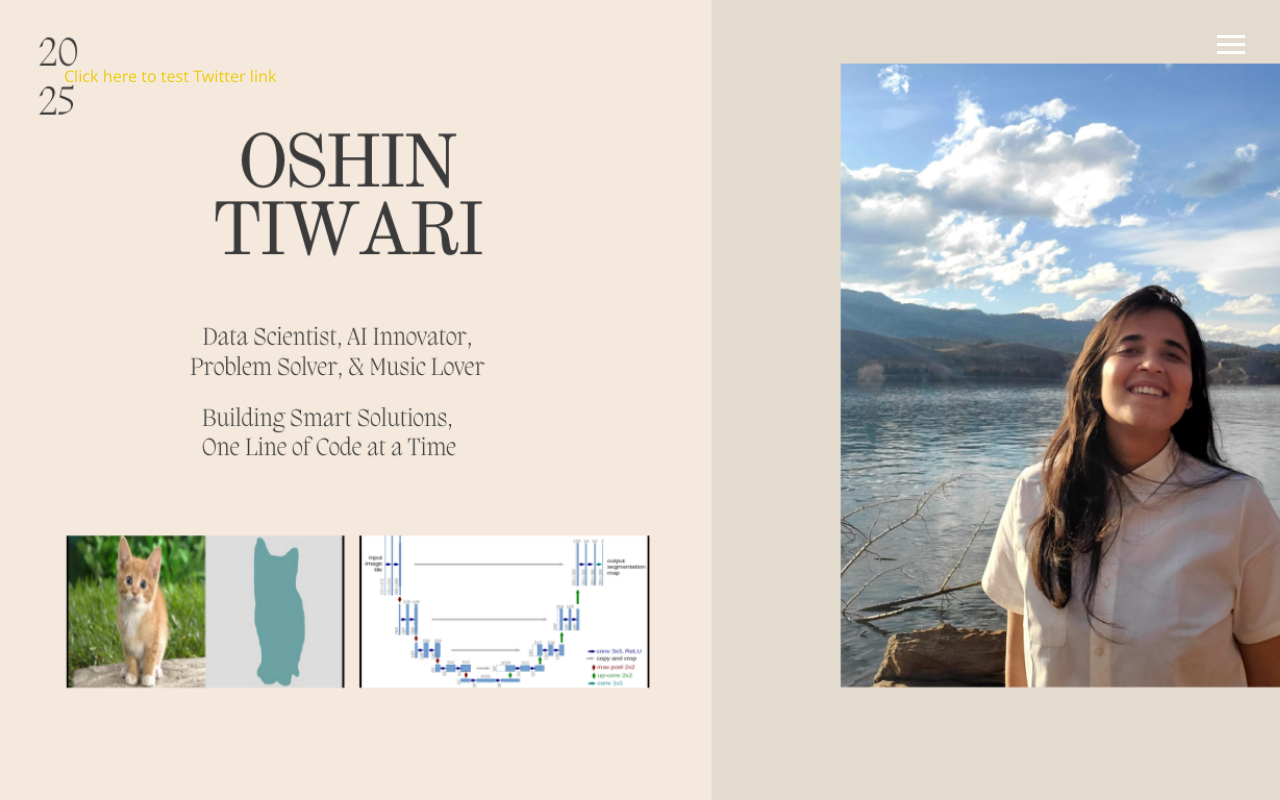
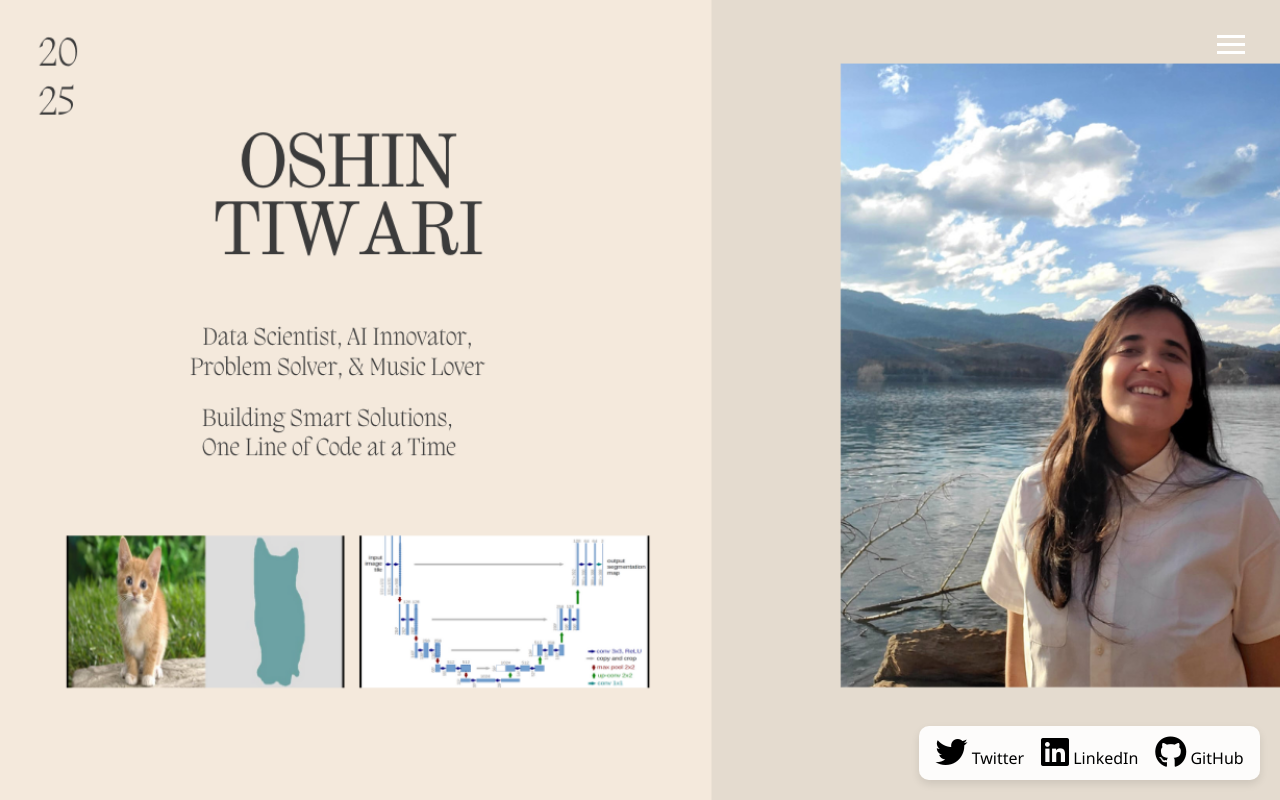
Before and after one commit to Oshintiwari/_Portfolio_, a website: page Dist/index.html in a window 1280 px wide. Drawn offline with Linux system fonts and the light colour scheme.

Commit message:
Update index.html

```diff
--- a/Dist/index.html
+++ b/Dist/index.html
@@ -91,7 +91,7 @@
  -->
 
 
-<!--     <div class="icons">
+    <div class="icons">
         <a href="https://x.com/tiwari_oshin" target="_blank">
             <i class="fab fa-twitter fa-2x"></i> Twitter
         </a>
@@ -101,17 +101,9 @@
         <a href="https://github.com/Oshintiwari" target="_blank">
             <i class="fab fa-github fa-2x"></i> GitHub
         </a>
-    </div> -->
+</div>
 
-<!-- Replcing with the text only  -->
-<!--     <div class="icons">
-        <a href="https://x.com/tiwari_oshin" target="_blank">🐦 Twitter</a>
-        <a href="https://www.linkedin.com/in/oshin-tiwari/" target="_blank">🔗 LinkedIn</a>
-        <a href="https://github.com/Oshintiwari" target="_blank">💻 GitHub</a>
-    </div> -->
 
-<!--         Trying just a clickable link -->
-<a href="https://x.com/tiwari_oshin" target="_blank">Click here to test Twitter link</a>
 
 
     </main>
```
